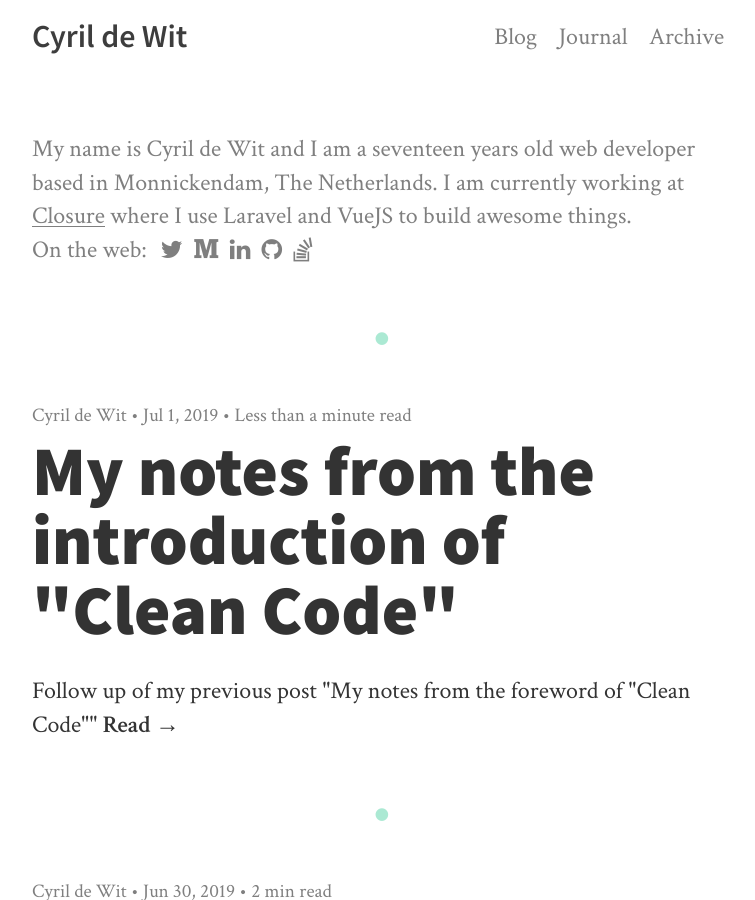
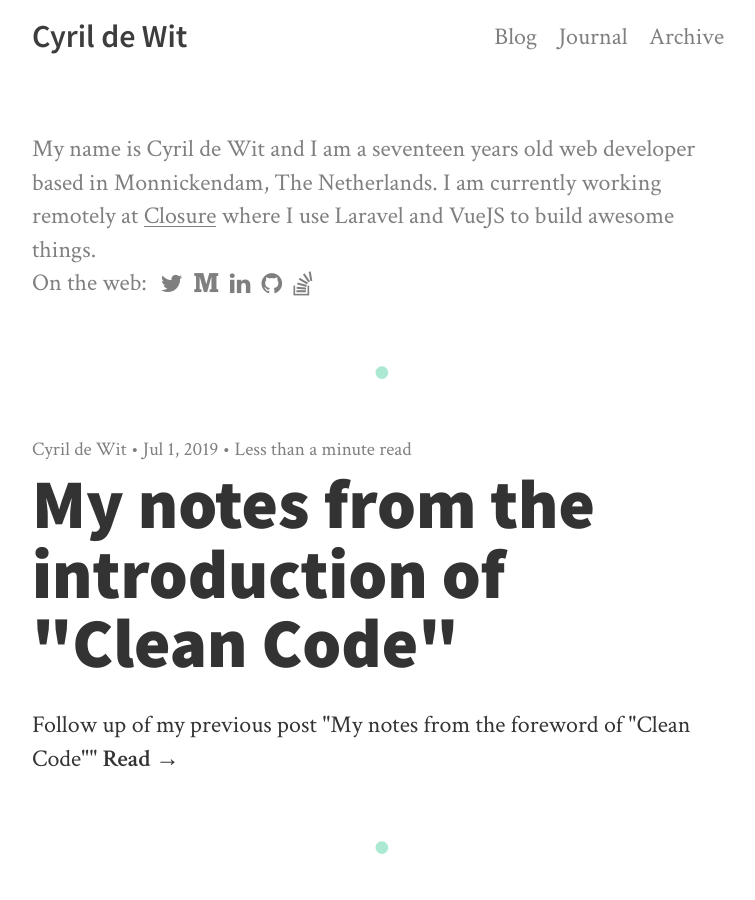
Before and after one commit to cyrildewit/cyrildewit.github.io, a Jekyll site: the page built from index.html, in a window 1280 px wide and 900 px high. Shown: the whole window, without its empty margins (258-1013 px from the left). Built offline with Jekyll 4.4.1, drawn with Linux system fonts in a browser that asks for light colours; nearby versions of some CDN libraries; the list of posts is cut into pages by our own code; comment, search, counter and statistics services are not loaded.

Commit message:
feat: update subtitle

```diff
--- a/_config.yml
+++ b/_config.yml
@@ -8,7 +8,7 @@ description:
   meta: Self-taught Web Developer | Laravel enthousiast & open soure lover.
 
   # Description of your site. This will show up on the front page.
-  subtitle: My name is Cyril de Wit and I am a seventeen years old web developer based in Monnickendam, The Netherlands. I am currently working at <a href="https://www.closure.nl">Closure</a> where I use Laravel and VueJS to build awesome things.
+  subtitle: My name is Cyril de Wit and I am a seventeen years old web developer based in Monnickendam, The Netherlands. I am currently working remotely at <a href="https://www.closure.nl" target="_blank">Closure</a> where I use Laravel and VueJS to build awesome things.
 
 author:
   name: Cyril de Wit
```
